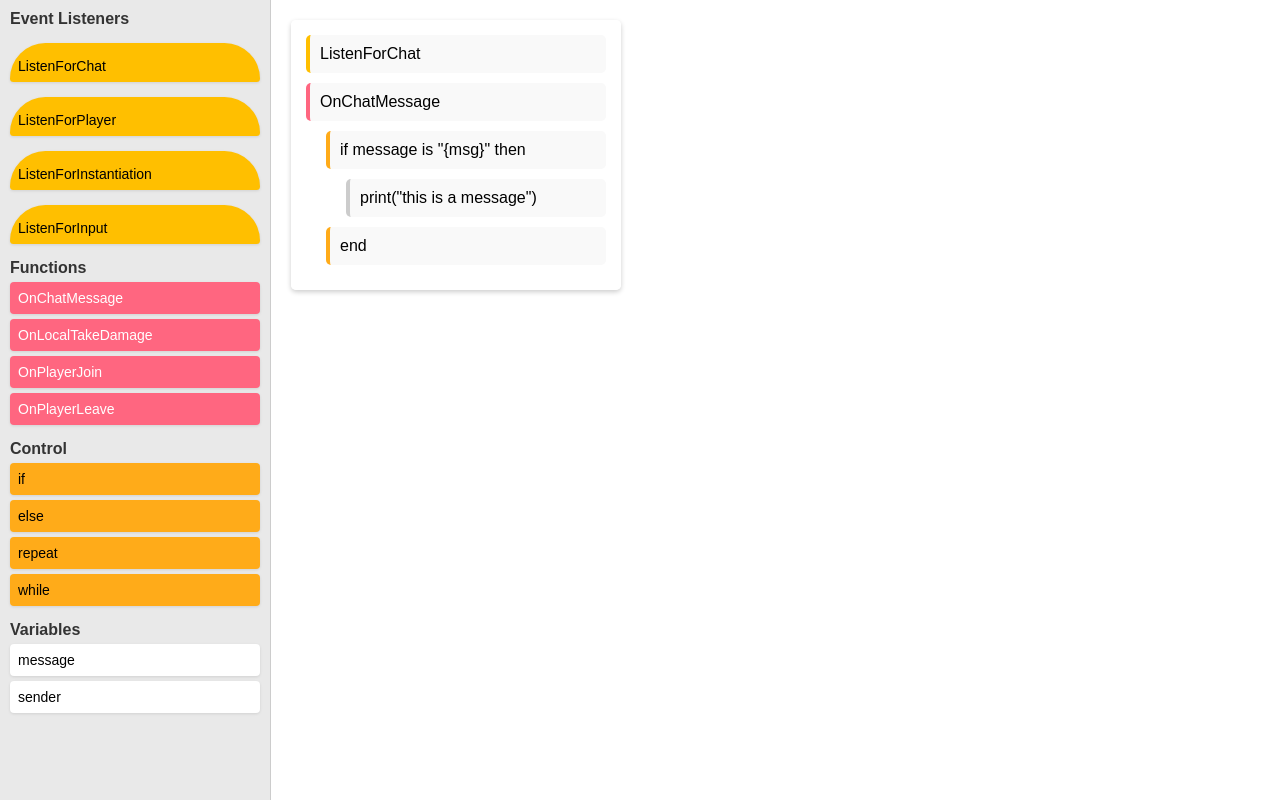
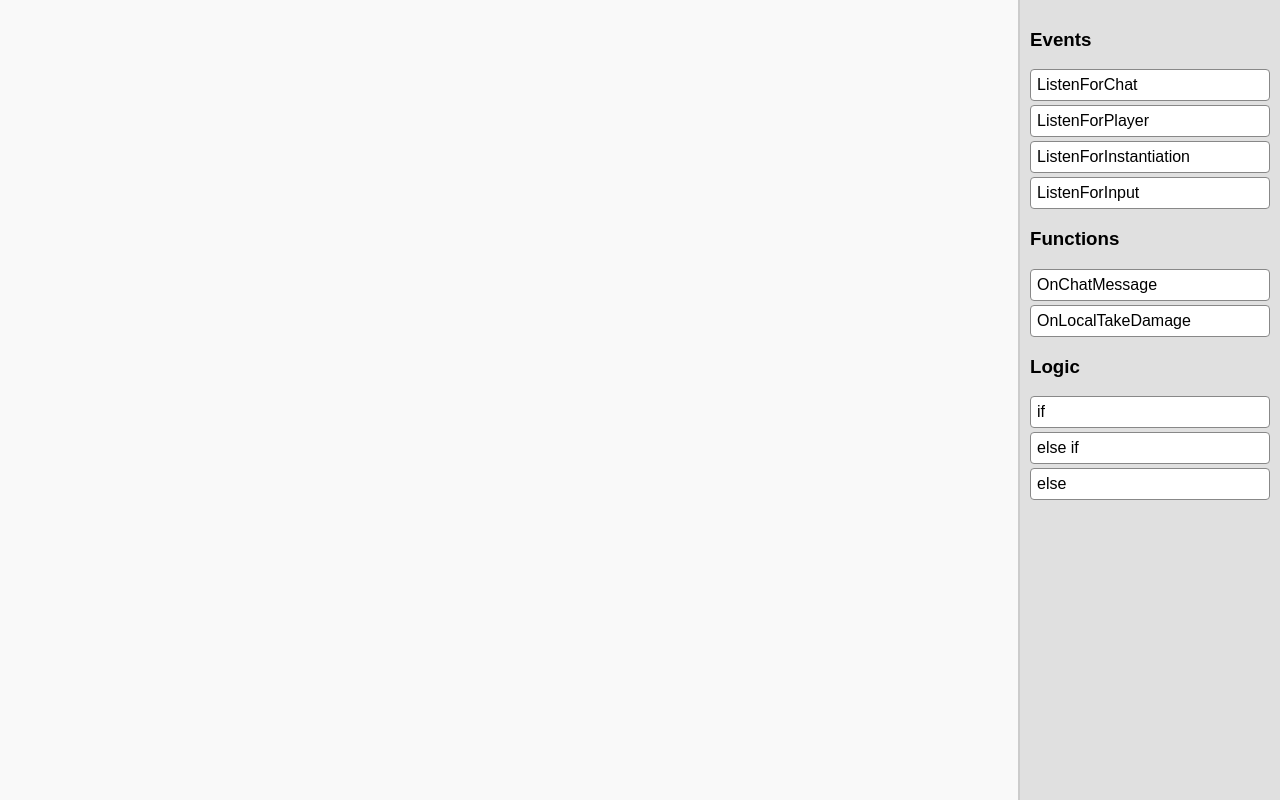
Before and after one commit to NamNom00/gorebox-scratch, a plain HTML site: page index.html in a window 1280 px wide. Drawn offline with Linux system fonts and the light colour scheme.

Commit message:
Update index.html

```diff
--- a/index.html
+++ b/index.html
@@ -2,200 +2,95 @@
 <html lang="en">
 <head>
   <meta charset="UTF-8">
-    <meta name="viewport" content="width=device-width, initial-scale=1.0">
-    <title>Scratch-like Code Blocks</title>
+  <title>Mini Scratch‑Style Code Editor</title>
   <style>
     body {
       margin: 0;
-            padding: 0;
-            font-family: Arial, sans-serif;
       display: flex;
       height: 100vh;
-            background-color: #f0f0f0;
+      font-family: sans-serif;
     }
-
-        #workspace {
+    #editor {
       flex: 1;
-            background-color: white;
+      background: #f9f9f9;
       position: relative;
+      overflow: auto;
+      padding: 10px;
     }
-
-        #blocks-palette {
-            width: 250px;
-            background-color: #e9e9e9;
+    #palette {
+      width: 240px;
+      background: #e0e0e0;
       padding: 10px;
       overflow-y: auto;
-            border-right: 1px solid #ccc;
+      border-left: 2px solid #ccc;
     }
-
-        .block-category {
-            margin-bottom: 15px;
+    .block {
+      background: #fff;
+      border: solid 1px #888;
+      border-radius: 4px;
+      margin: 4px 0;
+      padding: 6px;
+      cursor: grab;
+      user-select: none;
     }
-
-        .category-title {
-            font-weight: bold;
-            margin-bottom: 5px;
-            color: #333;
-        }
-
-        .block {
-            padding: 8px;
-            margin: 5px 0;
-            background-color: #fff;
-            border-radius: 4px;
-            cursor: move;
-            box-shadow: 0 1px 3px rgba(0,0,0,0.1);
-            font-size: 14px;
-        }
-
-        .event-block {
-            background-color: #ffbf00;
-            color: #000;
-        }
-
-        .function-block {
-            background-color: #ff6680;
-            color: #fff;
-        }
-
-        .control-block {
-            background-color: #ffab19;
-            color: #000;
-        }
-
-        .hat-block {
-            border-radius: 50px 50px 5px 5px;
-            padding-top: 15px;
-            margin-top: 15px;
-        }
-
-        #code-area {
-            position: absolute;
-            top: 20px;
-            left: 20px;
-            min-width: 300px;
-            min-height: 200px;
-            background-color: rgba(255, 255, 255, 0.9);
-            border-radius: 5px;
-            box-shadow: 0 2px 5px rgba(0,0,0,0.2);
-            padding: 15px;
-        }
-
-        .code-block {
-            margin-bottom: 10px;
-            padding: 10px;
-            border-radius: 5px;
-            background-color: #f9f9f9;
-            border-left: 4px solid #ccc;
-        }
-
-        .event-code {
-            border-left-color: #ffbf00;
-        }
-
-        .function-code {
-            border-left-color: #ff6680;
-        }
-
-        .control-code {
-            border-left-color: #ffab19;
-        }
-
-        .indent {
-            margin-left: 20px;
+    .block.dragging {
+      opacity: 0.5;
     }
   </style>
 </head>
 <body>
-    <div id="blocks-palette">
-        <div class="block-category">
-            <div class="category-title">Event Listeners</div>
-            <div class="block hat-block event-block" draggable="true" data-type="event">ListenForChat</div>
-            <div class="block hat-block event-block" draggable="true" data-type="event">ListenForPlayer</div>
-            <div class="block hat-block event-block" draggable="true" data-type="event">ListenForInstantiation</div>
-            <div class="block hat-block event-block" draggable="true" data-type="event">ListenForInput</div>
-        </div>
 
-        <div class="block-category">
-            <div class="category-title">Functions</div>
-            <div class="block function-block" draggable="true" data-type="function">OnChatMessage</div>
-            <div class="block function-block" draggable="true" data-type="function">OnLocalTakeDamage</div>
-            <div class="block function-block" draggable="true" data-type="function">OnPlayerJoin</div>
-            <div class="block function-block" draggable="true" data-type="function">OnPlayerLeave</div>
-        </div>
+  <div id="editor"></div>
 
-        <div class="block-category">
-            <div class="category-title">Control</div>
-            <div class="block control-block" draggable="true" data-type="control">if</div>
-            <div class="block control-block" draggable="true" data-type="control">else</div>
-            <div class="block control-block" draggable="true" data-type="control">repeat</div>
-            <div class="block control-block" draggable="true" data-type="control">while</div>
-        </div>
+  <div id="palette">
+    <h3>Events</h3>
+    <div class="block" draggable="true" data-type="ListenForChat">ListenForChat</div>
+    <div class="block" draggable="true" data-type="ListenForPlayer">ListenForPlayer</div>
+    <div class="block" draggable="true" data-type="ListenForInstantiation">ListenForInstantiation</div>
+    <div class="block" draggable="true" data-type="ListenForInput">ListenForInput</div>
 
-        <div class="block-category">
-            <div class="category-title">Variables</div>
-            <div class="block" draggable="true" data-type="variable">message</div>
-            <div class="block" draggable="true" data-type="variable">sender</div>
-        </div>
-    </div>
+    <h3>Functions</h3>
+    <div class="block" draggable="true" data-type="OnChatMessage">OnChatMessage</div>
+    <div class="block" draggable="true" data-type="OnLocalTakeDamage">OnLocalTakeDamage</div>
+    <!-- add more from API... -->
 
-    <div id="workspace">
-        <div id="code-area">
-            <!-- Example code structure -->
-            <div class="code-block event-code">ListenForChat</div>
-            <div class="code-block function-code">OnChatMessage</div>
-            <div class="code-block control-code indent">if message is "{msg}" then</div>
-            <div class="code-block indent" style="margin-left: 40px;">print("this is a message")</div>
-            <div class="code-block control-code indent">end</div>
-        </div>
+    <h3>Logic</h3>
+    <div class="block" draggable="true" data-type="if">if</div>
+    <div class="block" draggable="true" data-type="else if">else if</div>
+    <div class="block" draggable="true" data-type="else">else</div>
   </div>
 
   <script>
-        document.addEventListener('DOMContentLoaded', function() {
-            const blocks = document.querySelectorAll('.block');
-            const codeArea = document.getElementById('code-area');
+    let dragged = null;
 
-            // Make blocks draggable
-            blocks.forEach(block => {
-                block.addEventListener('dragstart', function(e) {
-                    e.dataTransfer.setData('text/plain', block.textContent);
-                    e.dataTransfer.setData('block-type', block.getAttribute('data-type'));
+    document.querySelectorAll('.block').forEach(b => {
+      b.addEventListener('dragstart', e => {
+        dragged = b.cloneNode(true);
+        dragged.classList.add('dragging');
       });
     });
 
-            // Allow dropping in code area
-            codeArea.addEventListener('dragover', function(e) {
+    const editor = document.getElementById('editor');
+    editor.addEventListener('dragover', e => e.preventDefault());
+    editor.addEventListener('drop', e => {
       e.preventDefault();
+      if (dragged) {
+        const rect = editor.getBoundingClientRect();
+        // Position the block where dropped:
+        dragged.style.position = 'absolute';
+        dragged.style.left = (e.clientX - rect.left - 20) + 'px';
+        dragged.style.top = (e.clientY - rect.top - 10) + 'px';
+        dragged.classList.remove('dragging');
+        dragged.setAttribute('draggable', 'true');
+        // allow repositioning
+        dragged.addEventListener('dragstart', evt => {
+          dragged = evt.target;
         });
-
-            codeArea.addEventListener('drop', function(e) {
-                e.preventDefault();
-                const blockText = e.dataTransfer.getData('text/plain');
-                const blockType = e.dataTransfer.getData('block-type');
-
-                const newBlock = document.createElement('div');
-                newBlock.className = 'code-block';
-
-                // Add appropriate class based on block type
-                if (blockType === 'event') {
-                    newBlock.classList.add('event-code');
-                } else if (blockType === 'function') {
-                    newBlock.classList.add('function-code');
-                } else if (blockType === 'control') {
-                    newBlock.classList.add('control-code');
+        editor.appendChild(dragged);
+        dragged = null;
       }
-
-                // Handle hat blocks (events) differently
-                if (blockType === 'event') {
-                    newBlock.classList.add('hat-block');
-                }
-
-                newBlock.textContent = blockText;
-
-                // Add to code area
-                codeArea.appendChild(newBlock);
-            });
     });
   </script>
+
 </body>
 </html>
```
Lines whose indentation alone changed are shown as unchanged.
